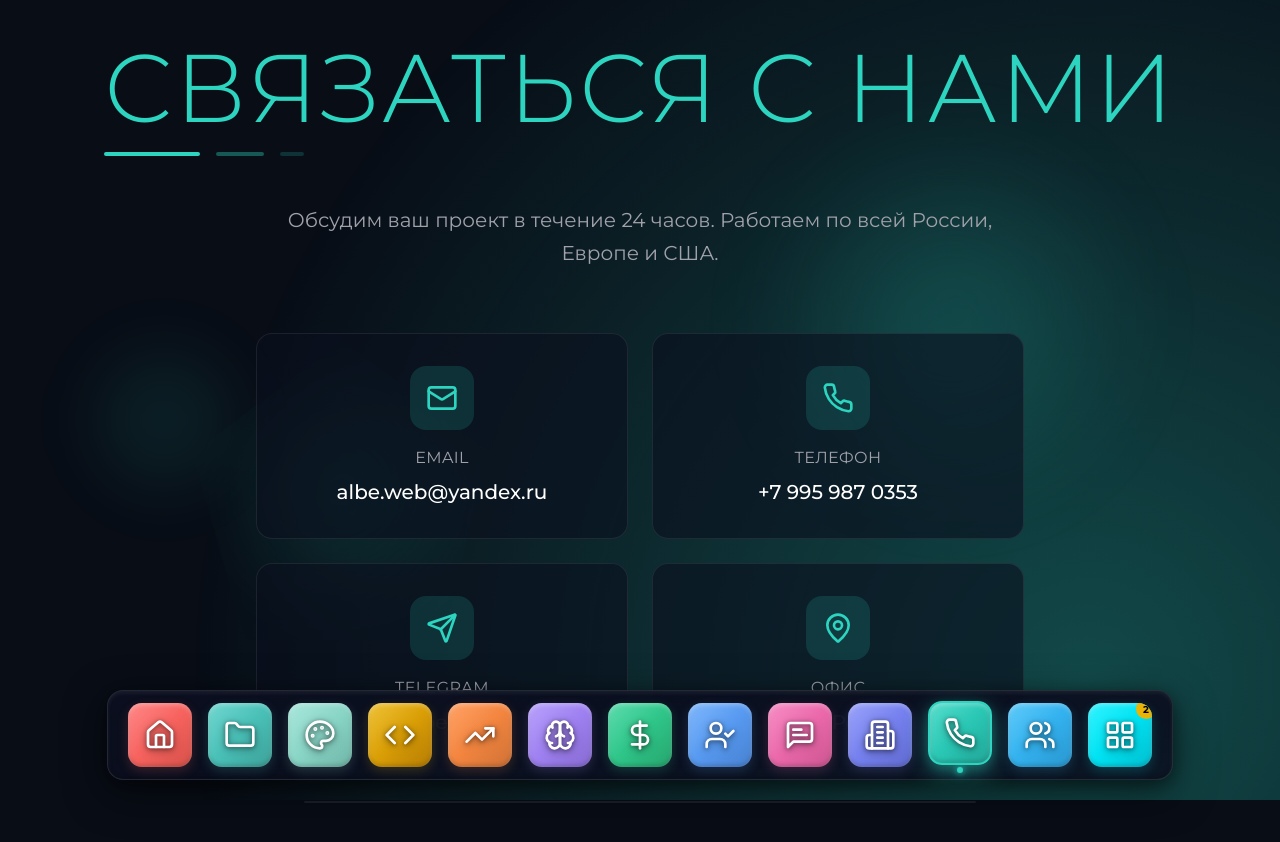
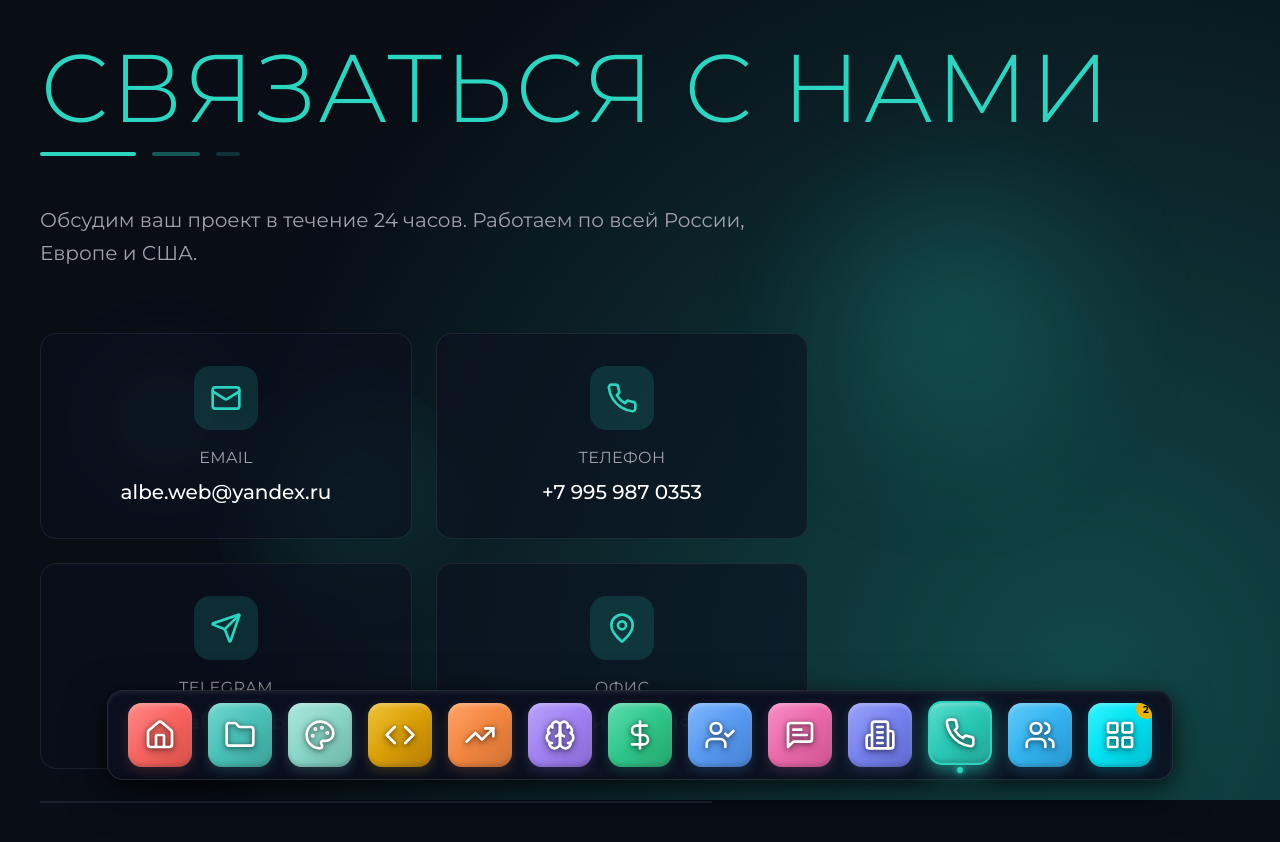
Before and after one commit to pr-poehali-dev/premium-agency-site, a React (Vite) app: page /contact in a window 1280 px wide. Shown: the top 842 px of the page. Built offline with nearby package versions, Linux system fonts and the light colour scheme; a web font is replaced by a local one.

Commit message:
на странице связаться с нами слишком большой отступ у заголовка от левого края. сделай как на других страницах

```diff
--- a/src/pages/Contact.tsx
+++ b/src/pages/Contact.tsx
@@ -82,15 +82,14 @@ const Contact = () => {
       />
       <PageTransition>
         <PageContainer>
-          <div className="flex flex-col items-center">
-            <div className="mb-16 text-center">
+          <div className="mb-16">
             <PageTitle color="#2DD4BF">СВЯЗАТЬСЯ С НАМИ</PageTitle>
-              <p className="text-zinc-400 font-montserrat text-xl max-w-3xl mt-6 leading-relaxed mx-auto">
+            <p className="text-zinc-400 font-montserrat text-xl max-w-3xl mt-6 leading-relaxed">
               Обсудим ваш проект в течение 24 часов. Работаем по всей России, Европе и США.
             </p>
           </div>
 
-            <div className="grid grid-cols-2 gap-6 max-w-3xl w-full mb-8">
+          <div className="grid grid-cols-2 gap-6 max-w-3xl mb-8">
             {contacts.map((contact) => (
               <ContactCard key={contact.label} contact={contact} />
             ))}
@@ -99,7 +98,6 @@ const Contact = () => {
           <div className="w-full max-w-2xl rounded-2xl overflow-hidden" style={{ background: 'rgba(11,15,31,0.6)', border: '1px solid rgba(255,255,255,0.08)' }}>
             <div id="vk_groups"></div>
           </div>
-          </div>
         </PageContainer>
       </PageTransition>
     </AppLayout>
```
Lines whose indentation alone changed are shown as unchanged.
